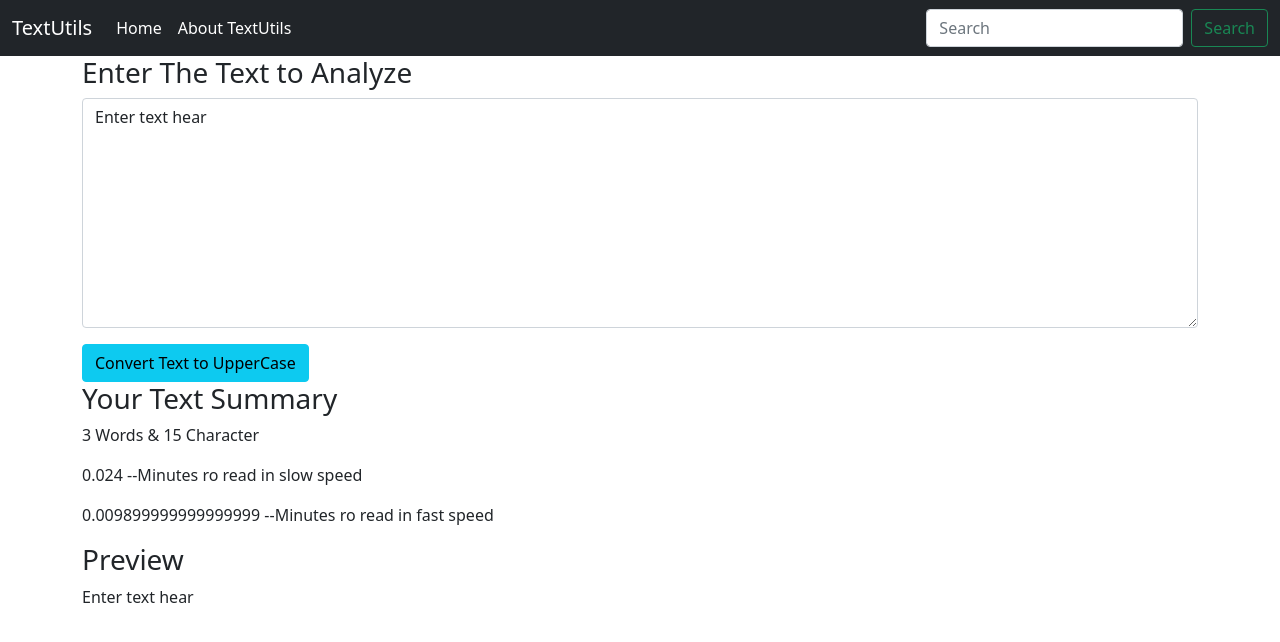
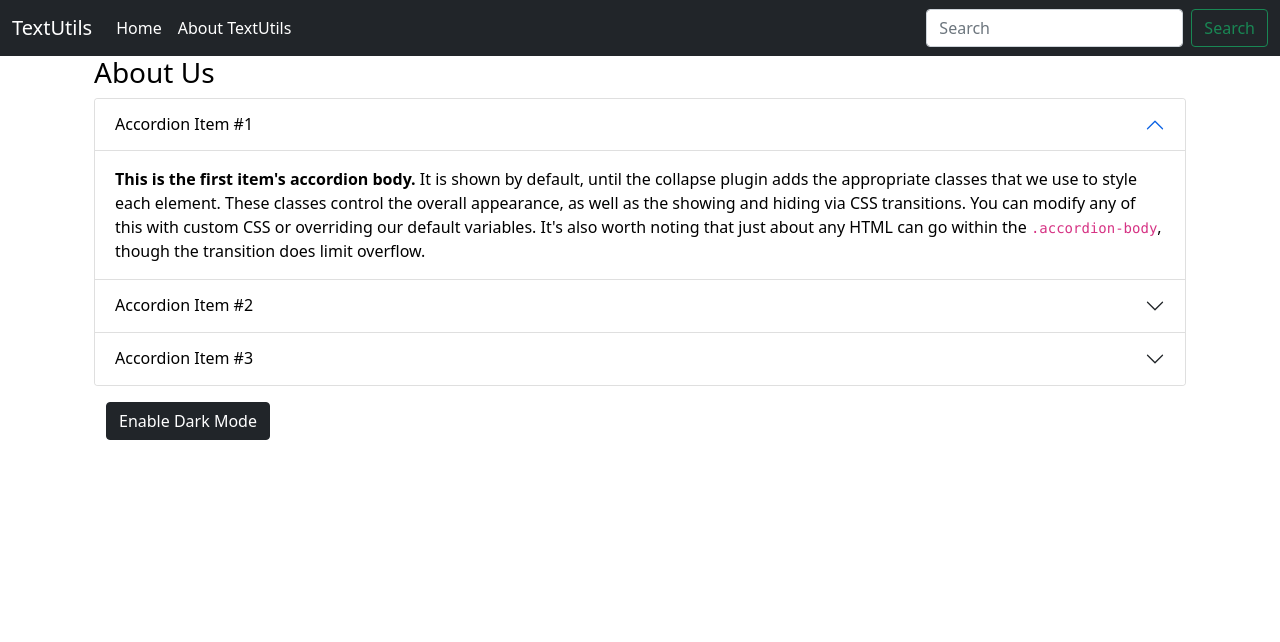
Before and after one commit to Pra-Shant-Chouhan/text-utiles, a React (Create React App) app: page / in a window 1280 px wide. Shown: the top 642 px of the page. Built offline with nearby package versions, Linux system fonts and the light colour scheme.

Commit message:
About.js added and Dark mode in that page added through App.js

```diff
--- a/src/App.js
+++ b/src/App.js
@@ -1,13 +1,17 @@
 import './App.css';
+import About from './component/About';
 import Navbar from './component/Navbar';
-import TextForm from './component/TextForm';
+// import TextForm from './component/TextForm';
 
 function App() {
   return (
     <>
-      <Navbar title = "TextUtils" aboutText = "About TextUtils"/>
+      <Navbar title="TextUtils" aboutText="About TextUtils" />
       {/* <Navbar/> */}
-      <TextForm heading ="Enter The Text to Analyze" />
+      <div className="container">
+        {/* <TextForm heading ="Enter The Text to Analyze" /> */}
+        <About />
+      </div>
     </>
   );
 }
--- /dev/null
+++ b/src/component/About.js
@@ -0,0 +1,74 @@
+import React, { useState } from 'react'
+
+export default function About() {
+    const [myStyle, setMyStyle] = useState({
+        color: "black",
+        backgroundColor: "white"
+    })
+    const [btntext, setbtnText] = useState("Enable Dark Mode")
+    const toggleStyle = () => {
+        if (myStyle.color === 'black') {
+            setMyStyle({
+                color: 'white',
+                backgroundColor: 'black',
+                border: '1px solid white'
+            })
+            setbtnText("Enable Light Mode")
+        }
+        else {
+            setMyStyle({
+                color: 'black',
+                backgroundColor: 'white',
+            })
+            setbtnText("Enable Dark Mode")
+        }
+    }
+
+    return (
+
+        <div className="container" style={myStyle}>
+            <h3>About Us</h3>
+            <div className="accordion" id="accordionExample">
+                <div className="accordion-item">
+                    <h2 className="accordion-header" id="headingOne">
+                        <button className="accordion-button" style={myStyle} type="button" data-bs-toggle="collapse" data-bs-target="#collapseOne" aria-expanded="true" aria-controls="collapseOne">
+                            Accordion Item #1
+                        </button>
+                    </h2>
+                    <div id="collapseOne" className="accordion-collapse collapse show" aria-labelledby="headingOne" data-bs-parent="#accordionExample">
+                        <div className="accordion-body" style={myStyle} >
+                            <strong>This is the first item's accordion body.</strong> It is shown by default, until the collapse plugin adds the appropriate classes that we use to style each element. These classes control the overall appearance, as well as the showing and hiding via CSS transitions. You can modify any of this with custom CSS or overriding our default variables. It's also worth noting that just about any HTML can go within the <code>.accordion-body</code>, though the transition does limit overflow.
+                        </div>
+                    </div>
+                </div>
+                <div className="accordion-item">
+                    <h2 className="accordion-header" id="headingTwo">
+                        <button className="accordion-button collapsed" style={myStyle} type="button" data-bs-toggle="collapse" data-bs-target="#collapseTwo" aria-expanded="false" aria-controls="collapseTwo">
+                            Accordion Item #2
+                        </button>
+                    </h2>
+                    <div id="collapseTwo" className="accordion-collapse collapse" aria-labelledby="headingTwo" data-bs-parent="#accordionExample">
+                        <div className="accordion-body" style={myStyle}>
+                            <strong>This is the second item's accordion body.</strong> It is hidden by default, until the collapse plugin adds the appropriate classes that we use to style each element. These classes control the overall appearance, as well as the showing and hiding via CSS transitions. You can modify any of this with custom CSS or overriding our default variables. It's also worth noting that just about any HTML can go within the <code>.accordion-body</code>, though the transition does limit overflow.
+                        </div>
+                    </div>
+                </div>
+                <div className="accordion-item">
+                    <h2 className="accordion-header" id="headingThree">
+                        <button className="accordion-button collapsed" style={myStyle} type="button" data-bs-toggle="collapse" data-bs-target="#collapseThree" aria-expanded="false" aria-controls="collapseThree">
+                            Accordion Item #3
+                        </button>
+                    </h2><source />
+                    <div id="collapseThree" className="accordion-collapse collapse" aria-labelledby="headingThree" data-bs-parent="#accordionExample">
+                        <div className="accordion-body" style={myStyle}>
+                            <strong>This is the third item's accordion body.</strong> It is hidden by default, until the collapse plugin adds the appropriate classes that we use to style each element. These classes control the overall appearance, as well as the showing and hiding via CSS transitions. You can modify any of this with custom CSS or overriding our default variables. It's also worth noting that just about any HTML can go within the <code>.accordion-body</code>, though the transition does limit overflow.
+                        </div>
+                    </div>
+                </div>
+            </div>
+            <div className="container my-3">
+                <button type="button" onClick={toggleStyle} className="btn btn-dark">{btntext}</button>
+            </div>
+        </div>
+    )
+}
--- a/src/component/TextForm.js
+++ b/src/component/TextForm.js
@@ -2,12 +2,33 @@
 
 export default function TextForm(props) {
     const handleUperCaseClick = () => {
-        console.log("Upper case was clickd")
+        // console.log("Upper case was clickd")
         let newText = text.toUpperCase()
         setText(newText)
     }
+
+    const handleLowerCaseClick = () => {
+        // console.log("Upper case was clickd")
+        let newText = text.toLowerCase()
+        setText(newText)
+    }
+    const handleRemoveSpecilChrClick = () => {
+        // console.log("Upper case was clickd")
+
+        let newText = text.replace(/[^a-zA-Z ]/g, "") // it removes numbers also
+        // let newText = text.replace(/[&\/\\#,+()$~%.'":*?<>{}]/g, "")
+        // let newText = text.replace(/[^a-zA-Z0-9]/g, '');
+
+        setText(newText)
+    }
+
+    const handleClearCaseClick = () => {
+        // console.log("Upper case was clickd")
+        let newText = ''
+        setText(newText)
+    }
     const handleOnChange = (event) => {
-        console.log("onChange");
+        // console.log("onChange");
         setText(event.target.value)
     }
     const [text, setText] = useState('Enter text hear');
@@ -22,14 +43,17 @@
                     <textarea className="form-control" value={text} onChange={handleOnChange} id="exampleFormControlTextarea1" rows="9"></textarea>
                 </div>
 
-                <button className="btn btn-info" onClick={handleUperCaseClick}>Convert Text to UpperCase</button>
+                <button className="btn btn-info mx-2 " mx-3 onClick={handleUperCaseClick}>Convert Text to UpperCase</button>
+                <button className="btn btn-warning mx-2 " mx-3 onClick={handleLowerCaseClick}>Convert Text to LowerCase</button>
+                <button className="btn btn-danger mx-2 " mx-3 onClick={handleClearCaseClick}>Clear Text</button>
+                <button className="btn btn-success mx-2 " mx-3 onClick={handleRemoveSpecilChrClick }>Remove Speical Charcter</button>
 
             </div>
             <div className="container">
                 <h3>Your Text Summary</h3>
-                <p> {text.split(" ").length} Words & {text.length} Character</p>
-                <p>{0.008 * text.split(" ").length } --Minutes ro read in slow speed</p>
-                <p>{0.0033 * text.split(" ").length} --Minutes ro read in fast speed</p>
+                <p><b> {text.split(" ").length} </b>Words &<b> {text.length} </b>Character</p>
+                <p><b>{0.008 * text.split(" ").length } </b>--Minutes ro read in slow speed</p>
+                <p><b>{0.0033 * text.split(" ").length}</b> --Minutes ro read in fast speed</p>
 
                 <h3>Preview</h3>
                 <p>{ text}</p>
```
